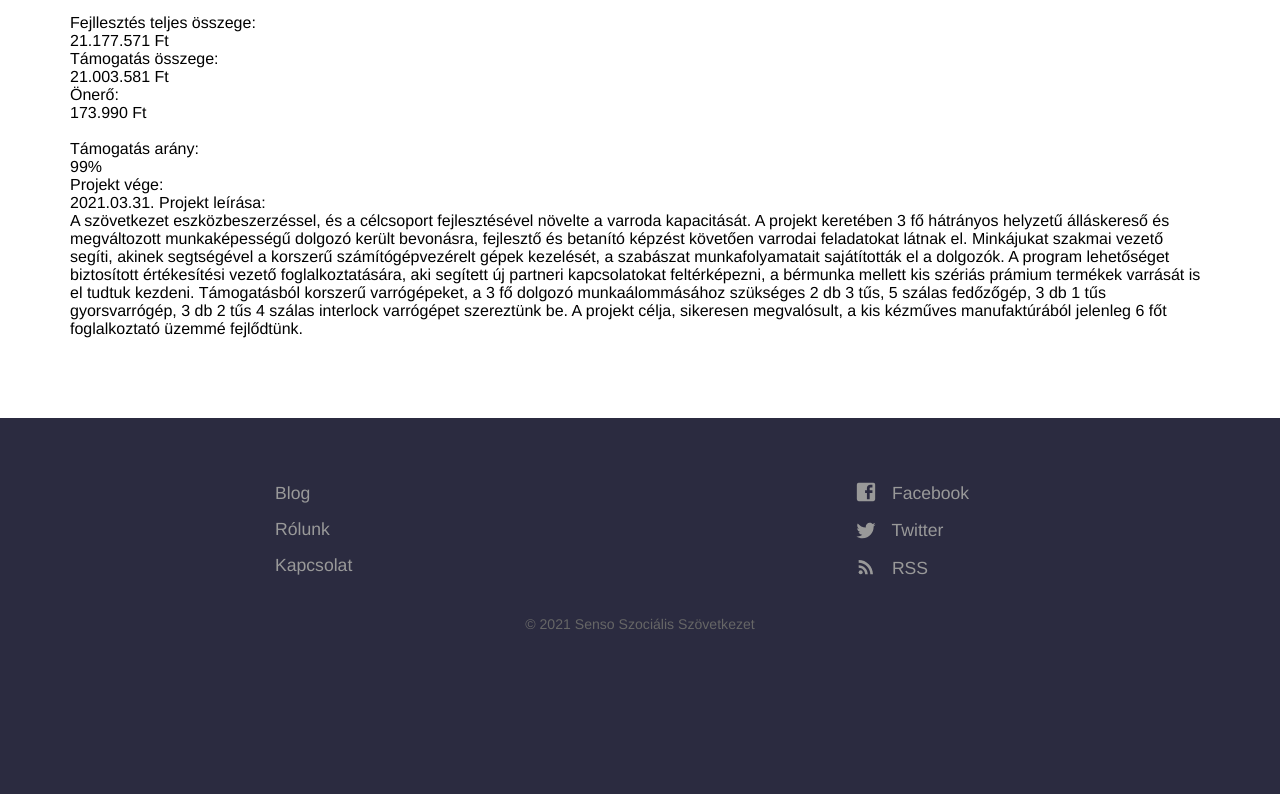
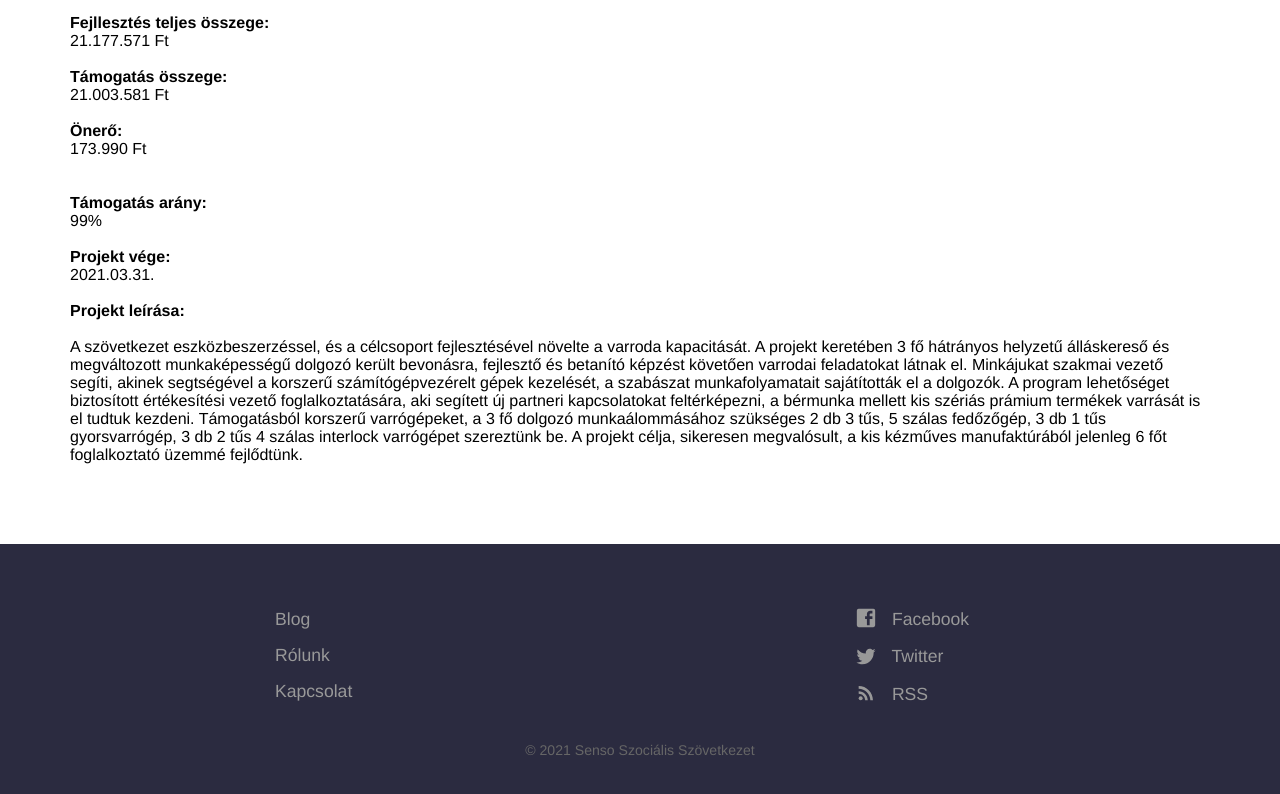
Before and after one commit to vestalux/senso, a Jekyll site: the page built from palyazat.html, in a window 1280 px wide and 900 px high, scrolled down 1150 px, cut to the strip 89-883 px from the top of the window. Built offline with Jekyll 4.4.1, drawn with Linux system fonts in a browser that asks for light colours; before the commit the page ends 1924 px from its top, so only the background shows below that.

```diff
--- a/palyazat.html
+++ b/palyazat.html
@@ -7,17 +7,17 @@ ref: palyazat
 
 <p><img src="{{ site.baseurl }}/images/palyazat.png"></p>
 <br>
-Fejllesztés teljes összege:<br>
-21.177.571 Ft<br>
-Támogatás összege:<br>
-21.003.581 Ft<br>
-Önerő:<br>
-173.990 Ft<br>
-<br>Támogatás arány:<br>
-99%<br>
-Projekt vége:<br>
-2021.03.31.
+<b>Fejllesztés teljes összege:</b><br>
+21.177.571 Ft<br><br>
+<b>Támogatás összege:</b><br>
+21.003.581 Ft<br><br>
+<b>Önerő:</b><br>
+173.990 Ft<br><br>
+<br><b>Támogatás arány:</b><br>
+99%<br><br>
+<b>Projekt vége:</b><br>
+2021.03.31.<br><br>
 
-Projekt leírása:<br>
+<b>Projekt leírása:</b><br><br>
 A szövetkezet eszközbeszerzéssel, és a célcsoport fejlesztésével növelte a varroda kapacitását. A projekt keretében 3 fő hátrányos helyzetű álláskereső és megváltozott munkaképességű dolgozó került bevonásra, fejlesztő és betanító képzést követően varrodai feladatokat látnak el. Minkájukat szakmai vezető segíti, akinek segtségével a korszerű számítógépvezérelt gépek kezelését, a szabászat munkafolyamatait sajátították el a dolgozók. A program lehetőséget biztosított értékesítési vezető foglalkoztatására, aki segített új partneri kapcsolatokat feltérképezni, a bérmunka mellett kis szériás prámium termékek varrását is el tudtuk kezdeni. Támogatásból korszerű varrógépeket,  a 3 fő dolgozó munkaálommásához szükséges   2 db 3 tűs, 5 szálas fedőzőgép, 3 db 1 tűs gyorsvarrógép, 3 db  2 tűs 4 szálas interlock varrógépet szereztünk be.
 A  projekt célja, sikeresen megvalósult,   a kis kézműves manufaktúrából jelenleg 6 főt foglalkoztató üzemmé fejlődtünk.
```
